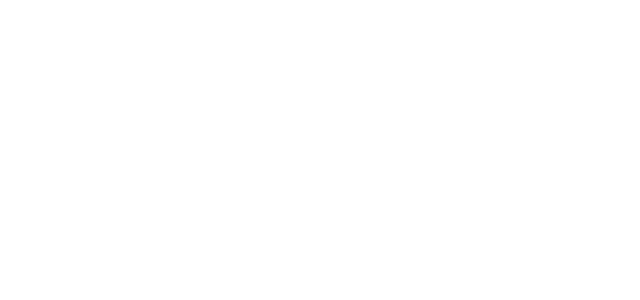
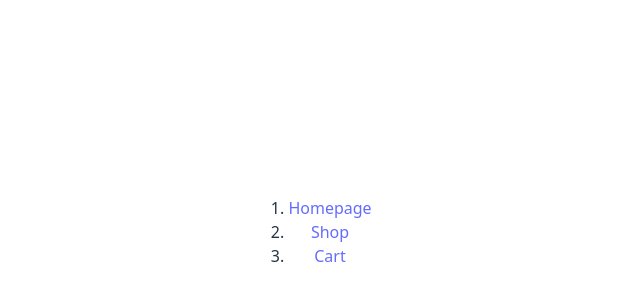
Before and after one commit to heroes75/shopping-cart-project, a React (Vite) app: page / in a window 1280 px wide. Shown: the part 168-468 px from the top of the page, without its empty margins (330-970 px from the left). Built offline with nearby package versions, Linux system fonts and the light colour scheme.

Commit message:
start test of homepage

```diff
--- a/src/App.jsx
+++ b/src/App.jsx
@@ -1,11 +1,25 @@
 import { useState } from 'react'
 import './App.css'
+import { Link, Outlet } from 'react-router'
 
 function App() {
 
   return (
     <>
-      <nav data-testid="nav"></nav>
+      <nav data-testid="nav">
+        <ol>
+          <li>
+            <Link to='homepage'>Homepage</Link>
+          </li>
+          <li>
+            <Link to='shop'>Shop</Link>
+          </li>
+          <li>
+            <Link to='cart'>Cart</Link>
+          </li>
+        </ol>
+      </nav>
+      <Outlet />
     </>
   )
 }
--- a/src/routes.jsx
+++ b/src/routes.jsx
@@ -10,6 +10,7 @@ const routes = [
     children: [
       {
         index: true,
+        path: 'homepage',
         element: <Homepage />,
       },
       {
```
Also changed, not shown: 2 other files (tests, documents, lock files or other folders).
